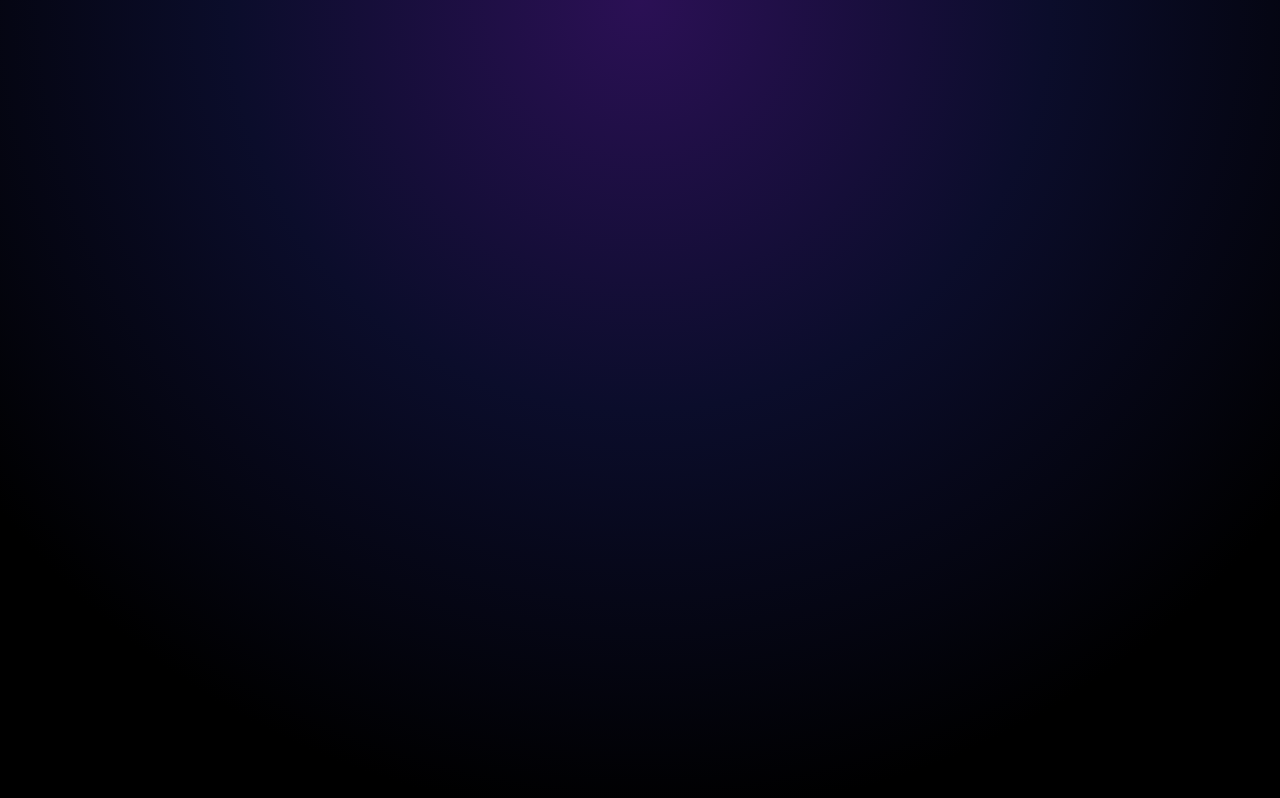
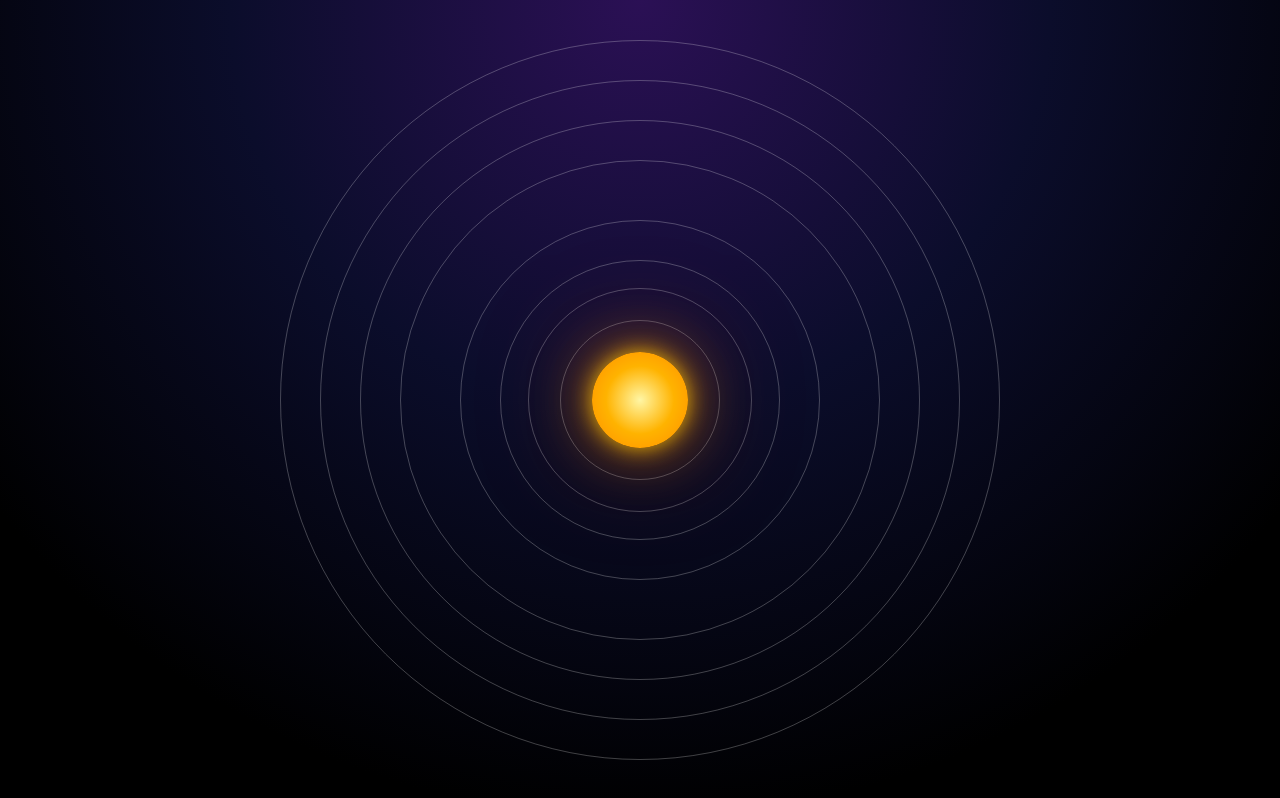
Before and after one commit to KishanDevX/solar-system, a plain HTML site: page index.html in a window 1280 px wide. Drawn offline with Linux system fonts and the light colour scheme.

Commit message:
add orbits and sun

```diff
--- a/index.html
+++ b/index.html
@@ -7,7 +7,33 @@
     <link rel="stylesheet" href="style.css" />
   </head>
   <body>
-    <div id="solar_space"></div>
+    <div id="solar_space">
+      <div id="sun"></div>
+      <div class="plnt8 orbit">
+        <div class="planet neptune"></div>
+        <div class="plnt7 orbit">
+          <div class="planet uranus"></div>
+          <div class="plnt6 orbit">
+            <div class="planet saturn"></div>
+            <div class="plnt5 orbit">
+              <div class="planet jupitar"></div>
+              <div class="plnt4 orbit">
+                <div class="planet mars"></div>
+                <div class="plnt3 orbit">
+                  <div class="planet earth"></div>
+                  <div class="plnt2 orbit">
+                    <div class="planet venus"></div>
+                    <div class="plnt1 orbit">
+                      <div class="planet mercury"></div>
+                    </div>
+                  </div>
+                </div>
+              </div>
+            </div>
+          </div>
+        </div>
+      </div>
+    </div>
     <script src="script.js"></script>
   </body>
 </html>
--- a/style.css
+++ b/style.css
@@ -1,3 +1,8 @@
+#solar_space {
+  --orbit-size: 10vmin;
+  --sun-size: 12vmin;
+}
+
 * {
   margin: 0;
   padding: 0;
@@ -21,3 +26,57 @@ body {
   width: 100%;
   background: radial-gradient(circle at top, #2b1055, #0b0d2b 40%, #000000 80%);
 }
+
+#sun {
+  aspect-ratio: 1;
+  background: radial-gradient(circle, #fff6a5, #ffb300, #ff8c00);
+  box-shadow: 0 0 20px rgba(255, 200, 0, 0.8), 0 0 60px rgba(255, 140, 0, 0.6),
+    0 0 120px rgba(255, 100, 0, 0.4);
+  height: var(--sun-size);
+  border-radius: 50%;
+  position: absolute;
+  top: 50%;
+  left: 50%;
+  transform: translate(-50%, -50%);
+}
+
+.orbit {
+  border: 1px solid rgba(255, 255, 255, 0.248);
+  border-radius: 50%;
+  display: flex;
+  justify-content: center;
+  align-items: center;
+  aspect-ratio: 1;
+}
+
+.plnt8 {
+  height: calc(var(--orbit-size) * 9);
+}
+
+.plnt7 {
+  height: calc(var(--orbit-size) * 8);
+}
+
+.plnt6 {
+  height: calc(var(--orbit-size) * 7);
+}
+
+.plnt5 {
+  height: calc(var(--orbit-size) * 6);
+}
+
+.plnt4 {
+  height: calc(var(--orbit-size) * 4.5);
+}
+
+.plnt3 {
+  height: calc(var(--orbit-size) * 3.5);
+}
+
+.plnt2 {
+  height: calc(var(--orbit-size) * 2.8);
+}
+
+.plnt1 {
+  height: calc(var(--orbit-size) * 2);
+}
```
